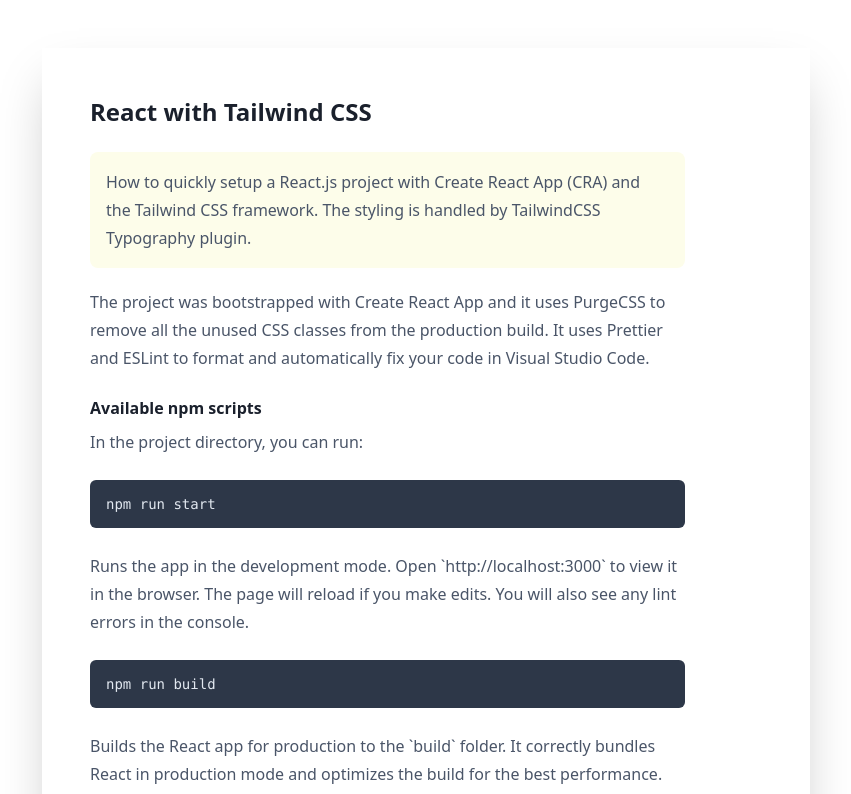
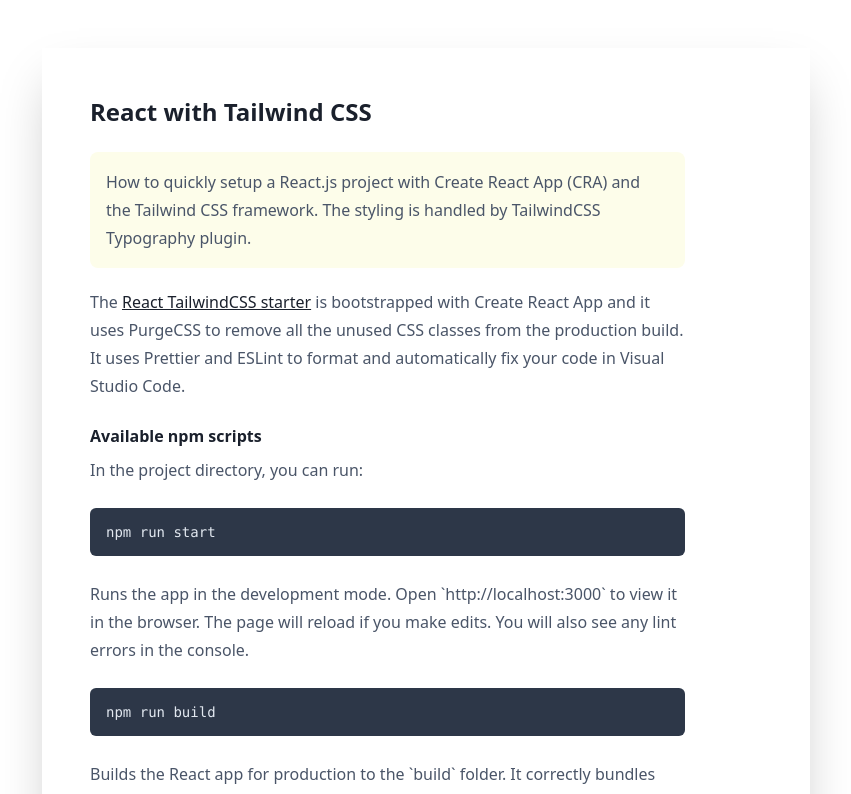
Before and after one commit to PolarisStar2000/react-tailwind, a React (Create React App) app: page / in a window 1280 px wide. Shown: the top 794 px of the page, without its empty margins (214-1065 px from the left). Built offline with nearby package versions, Linux system fonts and the light colour scheme; the HTML template or start-up script is replaced by a standard one.

Commit message:
Live deployments

```diff
--- a/src/App.js
+++ b/src/App.js
@@ -12,10 +12,18 @@
             TailwindCSS Typography plugin.
           </p>
           <p>
-            The project was bootstrapped with Create React App and it uses
-            PurgeCSS to remove all the unused CSS classes from the production
-            build. It uses Prettier and ESLint to format and automatically fix
-            your code in Visual Studio Code.
+            The{' '}
+            <a
+              href="https://github.com/labnol/react-tailwind"
+              target="_blank"
+              rel="noopener noreferrer"
+            >
+              React TailwindCSS starter
+            </a>{' '}
+            is bootstrapped with Create React App and it uses PurgeCSS to remove
+            all the unused CSS classes from the production build. It uses
+            Prettier and ESLint to format and automatically fix your code in
+            Visual Studio Code.
           </p>
           <h4>Available npm scripts</h4>
           <p>In the project directory, you can run:</p>
```
Also changed, not shown: 1 other file (tests, documents, lock files or other folders).
